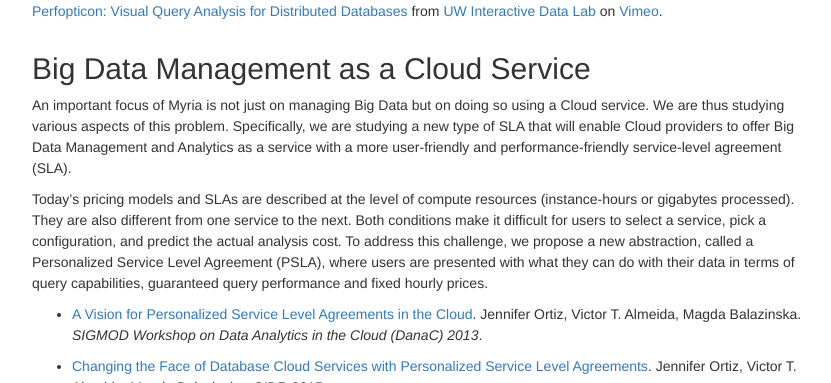
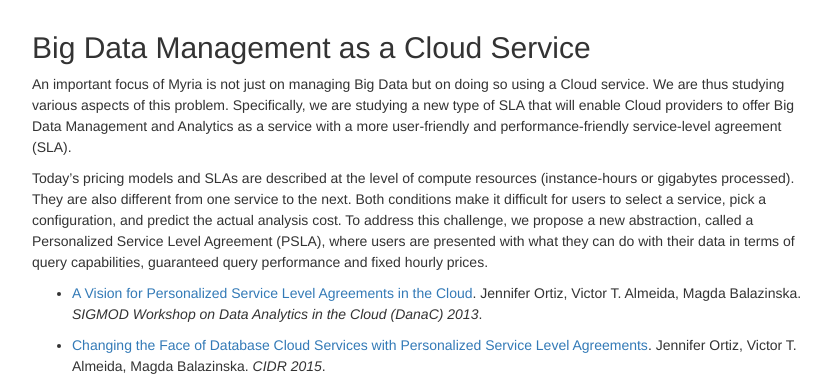
Before and after one commit to uwescience/myria-website, a Jekyll site: the page built from projects.markdown, in a window 1280 px wide and 900 px high, scrolled down 1968 px, cut to the strip 257-640 px from the top of the window. Shown: the whole strip, without its empty margins (213-1044 px from the left). Built offline with Jekyll 4.4.1, drawn with Linux system fonts in a browser that asks for light colours; nearby versions of some CDN libraries; Markdown is read by kramdown in place of the engine named in the settings.

Commit message:
Fix markdown

```diff
--- a/projects.markdown
+++ b/projects.markdown
@@ -67,7 +67,7 @@
 
 * [Perfopticon: Visual Query Analysis for Distributed Databases](https://idl.cs.washington.edu/files/2015-Perfopticon-EuroVis.pdf). Dominik Moritz, Daniel Halperin, Bill Howe, Jeffrey Heer *Computer Graphics Forum (Proc. EuroVis)* 2015.
 
-<iframe src="https://player.vimeo.com/video/127110709" width="500" height="281" frameborder="0" webkitallowfullscreen mozallowfullscreen allowfullscreen></iframe> <p><a href="https://vimeo.com/127110709">Perfopticon: Visual Query Analysis for Distributed Databases</a> from <a href="https://vimeo.com/uwdata">UW Interactive Data Lab</a> on <a href="https://vimeo.com">Vimeo</a>.</p>
+<iframe src="https://player.vimeo.com/video/127110709" width="500" height="281" frameborder="0" webkitallowfullscreen mozallowfullscreen allowfullscreen></iframe>
 
 
 ## Big Data Management as a Cloud Service
```
